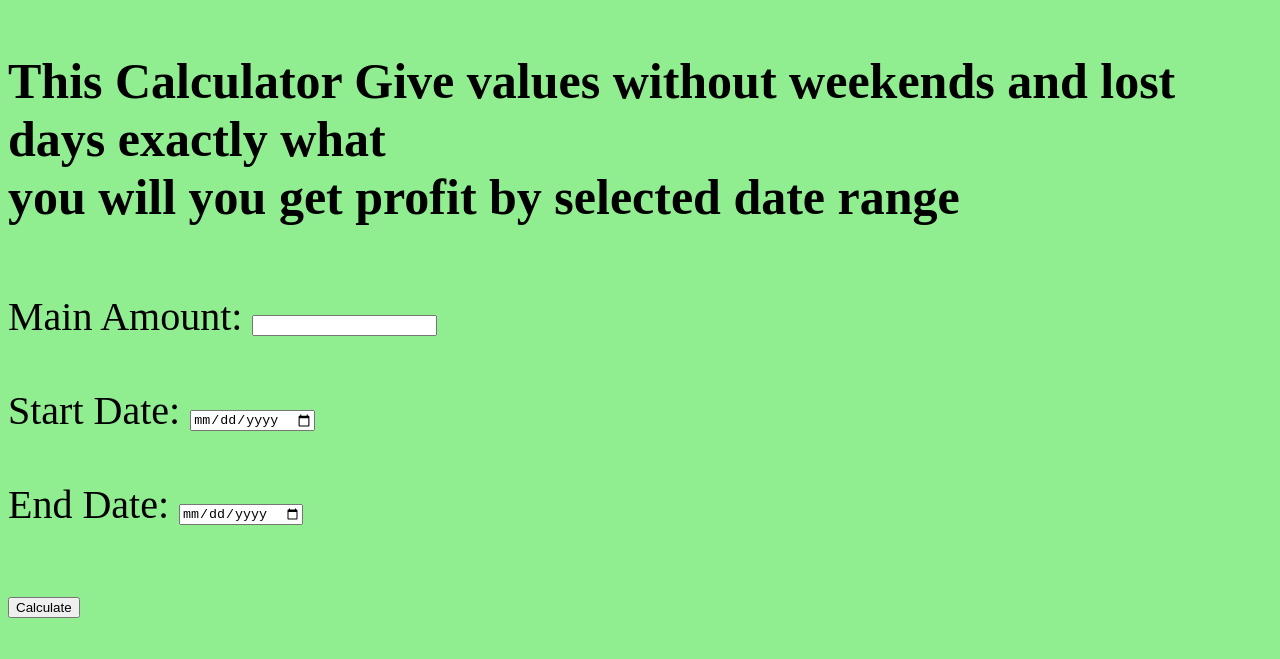
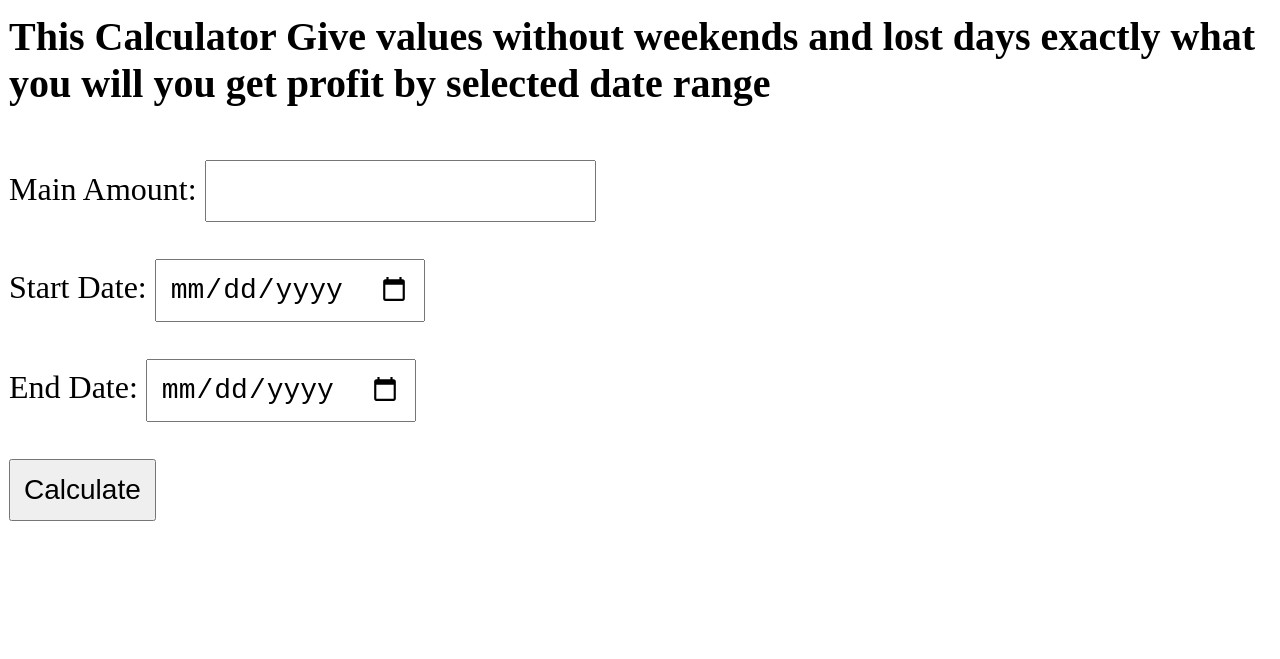
Before and after one commit to Kythonlk/Task-Reminder, a plain HTML site: page index.html in a window 1280 px wide. Shown: the part 141-800 px from the top of the page. Drawn offline with Linux system fonts and the light colour scheme.

Commit message:
Update index.html

```diff
--- a/index.html
+++ b/index.html
@@ -4,28 +4,26 @@
     <title>MTFE Investment Calculator</title>
     <style>
           body {
-            font-size: 40px;
+            font-size: 32px;
           }
           .container{
               margin:0 auto;
-            padding: 1px 400px;
+              padding: 1px;
           }
           h1{
-            font-size: 70px;
+              font-size: 50px;
           }
 
           h4{
-            font-size: 50px;
+              font-size: 40px;
           }
-        @media screen and (min-width: 480px) {
-            body {
-                background-color: lightgreen;
+          input{
+          padding: 13px;
+          font-size: 28px;
           }
-            .container{
-                margin:0 auto;
-                padding: 0;
-
-            }
+          button{
+            padding: 13px;
+          font-size: 28px;
           }
     </style>
     <script>
```
Lines whose indentation alone changed are shown as unchanged.
